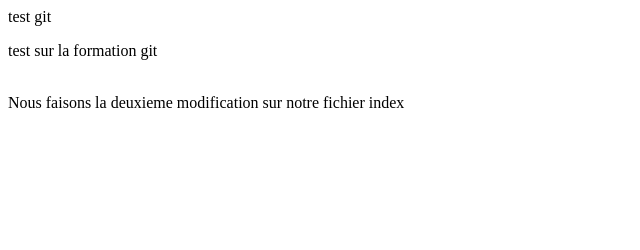
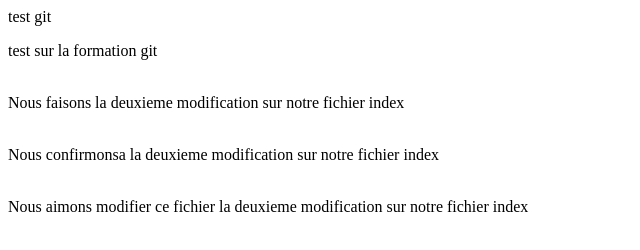
Before and after one commit to Rugal1000/last, a plain HTML site: page index.html in a window 1280 px wide. Shown: the whole page, without its empty margins (0-640 px from the left). Drawn offline with Linux system fonts and the light colour scheme.

Commit message:
aimer modifier le fichier index
- parcque c est bon
- parce que c est propre
- modifications

```diff
--- a/index.html
+++ b/index.html
@@ -5,5 +5,7 @@ test git
 <body>
 <p>test sur la formation git</p>
 <p> <br>Nous faisons la deuxieme modification sur notre fichier index</p>
+<p> <br>Nous confirmonsa la deuxieme modification sur notre fichier index</p>
+<p> <br>Nous aimons modifier ce fichier la deuxieme modification sur notre fichier index</p>
 </body>
 </html>
```
